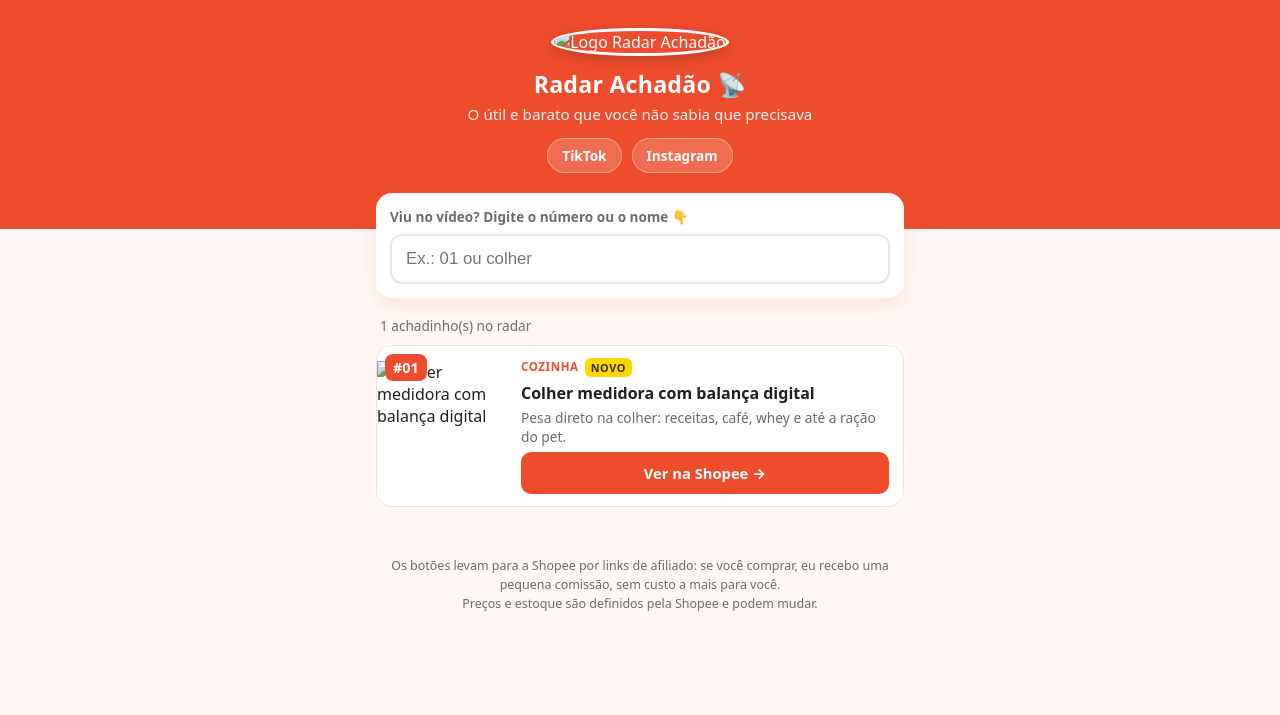
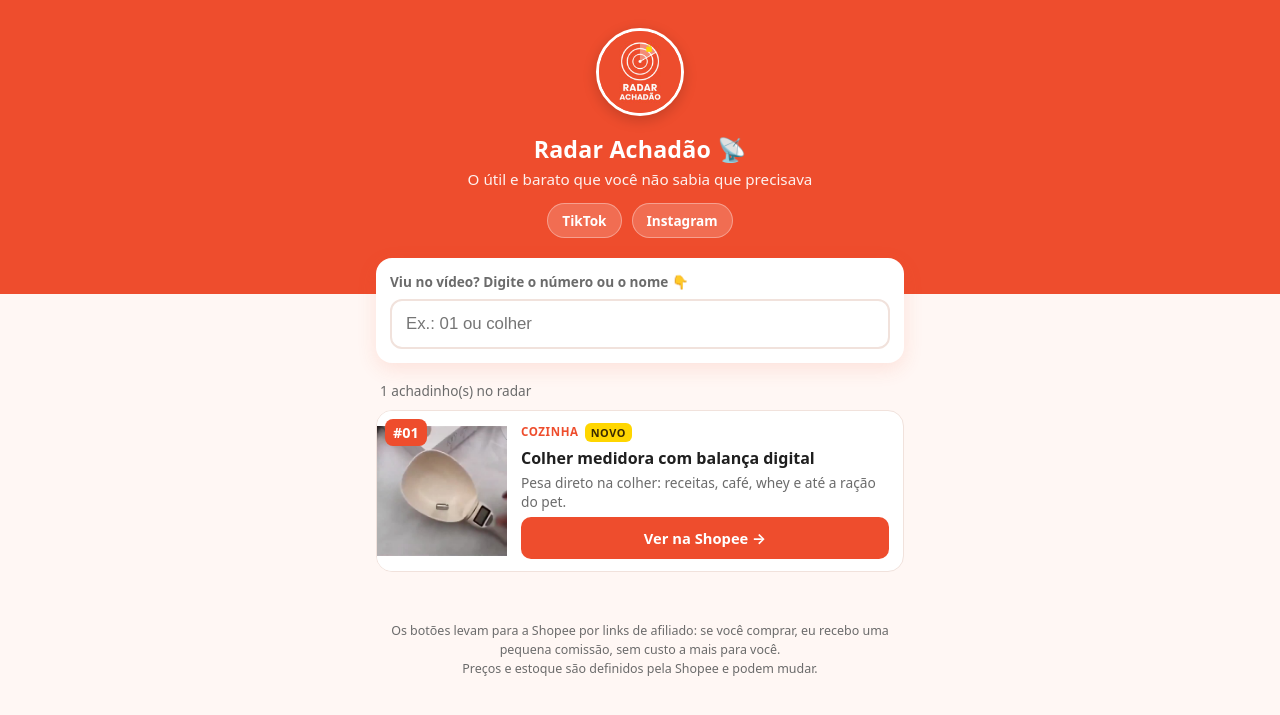
Before and after one commit to radarachadao/radarachadao.github.io, a plain HTML site: page index.html in a window 1280 px wide. Drawn offline with Linux system fonts and the light colour scheme.

Commit message:
Add files via upload

```diff
--- a/index.html
+++ b/index.html
@@ -7,7 +7,7 @@
 <meta name="description" content="Achadinhos úteis e baratos da Shopee. Procure pelo número do produto que apareceu no vídeo.">
 <meta property="og:title" content="Radar Achadão 📡 Achadinhos Shopee">
 <meta property="og:description" content="O útil e barato que você não sabia que precisava. Procure pelo número do vídeo.">
-<meta property="og:image" content="img/logo.jpg">
+<meta property="og:image" content="logo.jpg">
 <meta name="theme-color" content="#EE4D2D">
 <link rel="icon" href="favicon.png">
 <link rel="apple-touch-icon" href="apple-touch-icon.png">
@@ -56,7 +56,7 @@
 <body>
 
 <header>
-  <img src="img/logo.jpg" alt="Logo Radar Achadão">
+  <img src="logo.jpg" alt="Logo Radar Achadão">
   <h1>Radar Achadão 📡</h1>
   <p>O útil e barato que você não sabia que precisava</p>
   <div class="redes">
@@ -91,7 +91,7 @@ const PRODUTOS = [
     nome: "Colher medidora com balança digital",
     descricao: "Pesa direto na colher: receitas, café, whey e até a ração do pet.",
     categoria: "Cozinha",
-    foto: "img/01-colher-digital.jpg",
+    foto: "01-colher-digital.jpg",
     link: "https://s.shopee.com.br/4fxuiTwjh6",
     data: "2026-11-19"
   }
```
